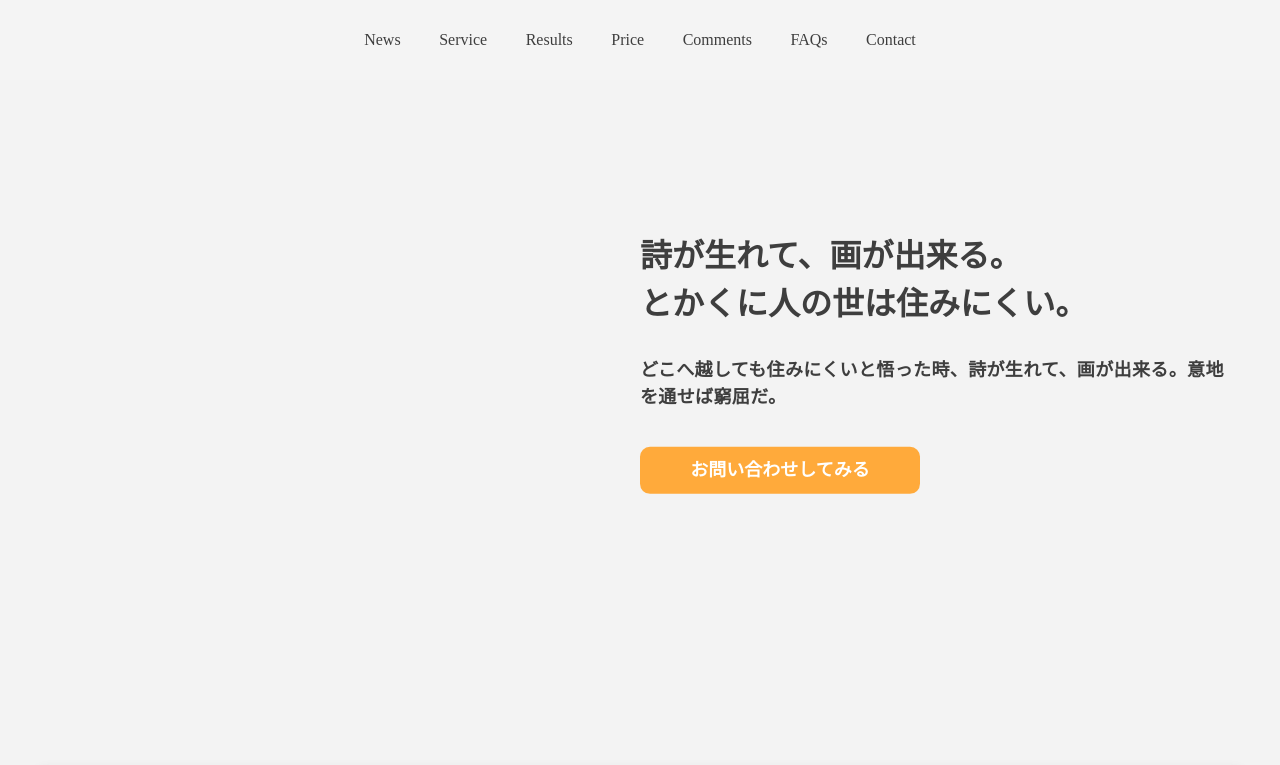
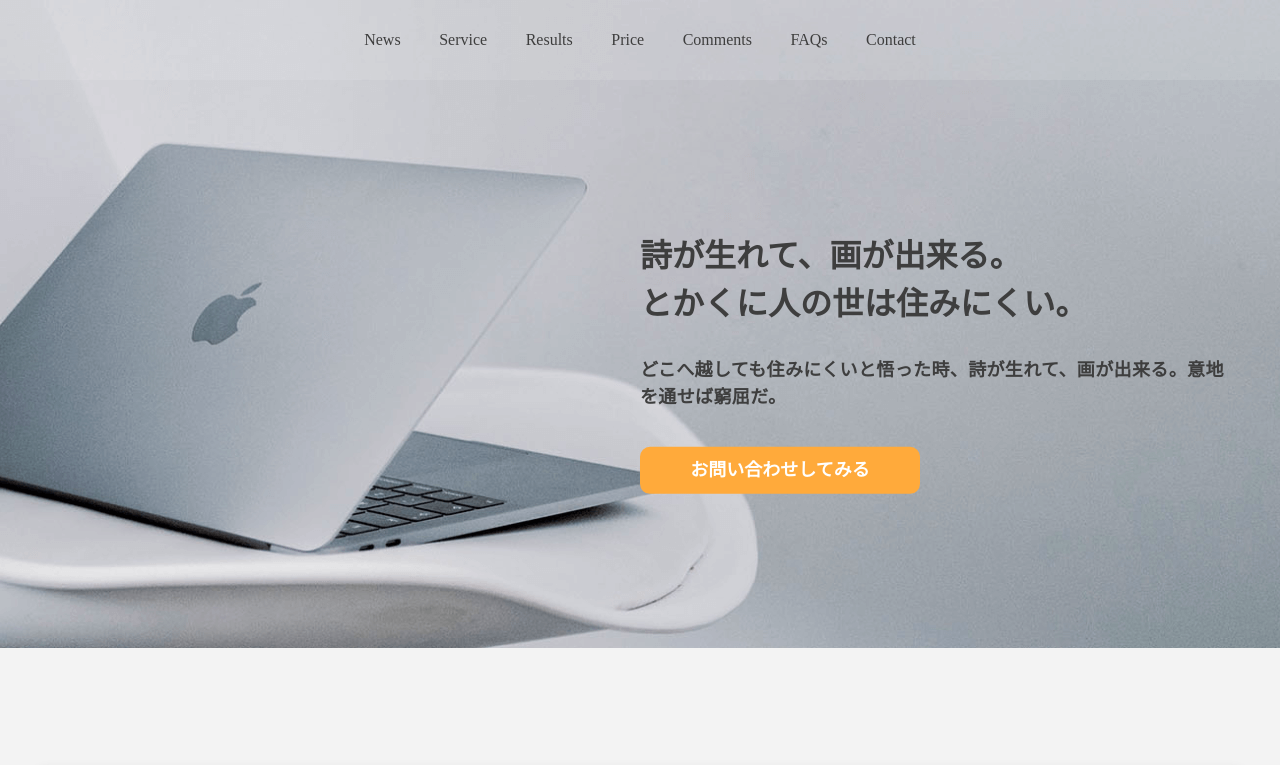
Before and after one commit to sanaemamamoo/LP1, a plain HTML site: page index.html in a window 1280 px wide. Shown: the top 765 px of the page. Drawn offline with nearby package versions, Linux system fonts and the light colour scheme.

Commit message:
Update style.css

```diff
--- a/style.css
+++ b/style.css
@@ -233,7 +233,7 @@ main {
 ------------------------------------------------------------*/
 .top {
   position: relative;
-  background: url(../img/mv.png) top center/cover;
+  background: url(https://github.com/sanaemamamoo/LP1/blob/main/mv.png?raw=true) top center/cover;
   height: 648px;
 }
 
```
